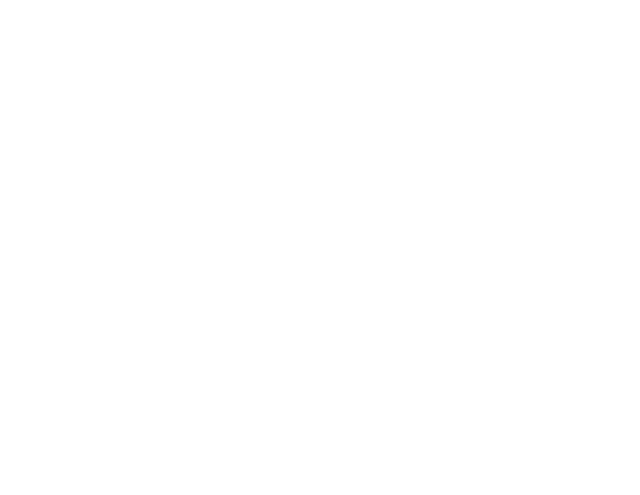
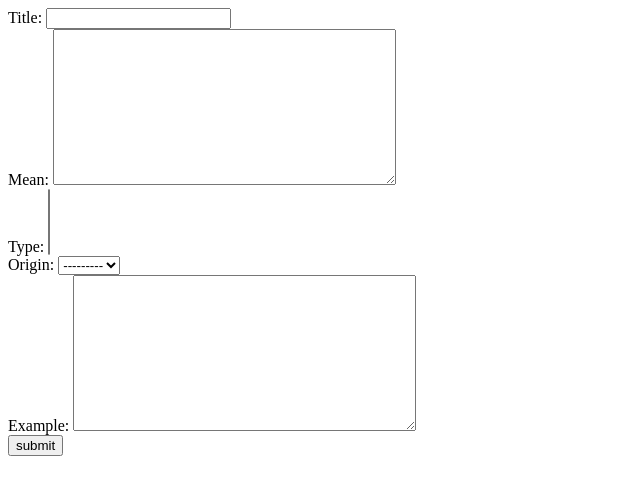
Before and after one commit to K-Roozbahani/kaveh, a Django app: page /dictionary/add/ in a window 1280 px wide. Before the commit the part shown is empty. Shown: the top 495 px of the page, without its empty margins (0-640 px from the left). Run offline with Django 4.2, Linux system fonts and the light colour scheme; data that the repository does not hold is empty.

Commit message:
making add_word template

```diff
--- a/kaveh/dictionary/templates/add_word.html
+++ b/kaveh/dictionary/templates/add_word.html
@@ -2,9 +2,18 @@
 <html lang="en">
 <head>
     <meta charset="UTF-8">
-    <title>Title</title>
+    <title>add word</title>
 </head>
 <body>
-
+<div>
+    <div>
+    <form action="/dictionary/add/" method="post">{% csrf_token %}
+        <div>
+            {{ form.as_div }}
+        </div>
+        <button type="submit">submit</button>
+    </form>
+    </div>
+</div>
 </body>
 </html>
```
